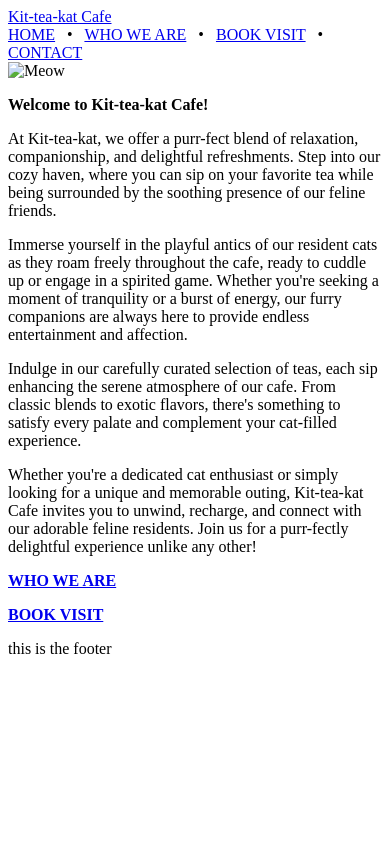
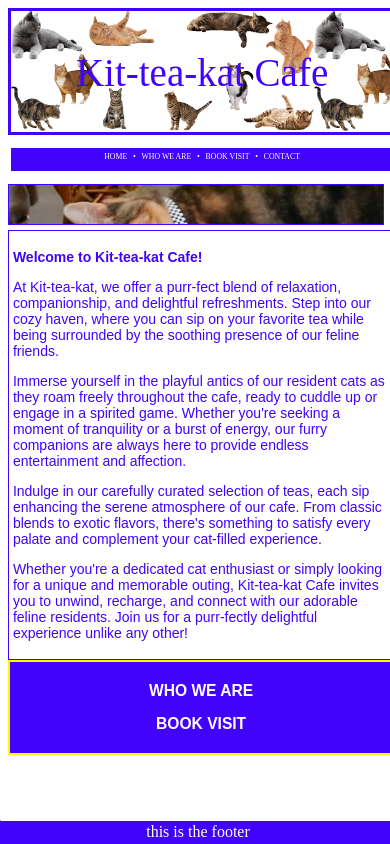
Before and after one commit to ell4mcconnell/ell4mcconnell.github.io, a plain HTML site: page index.html in a window 390 px wide. Drawn offline with Linux system fonts and the light colour scheme.

Commit message:
Add files via upload

```diff
--- /dev/null
+++ b/style.css
@@ -0,0 +1,173 @@
+@charset "UTF-8";
+/* CSS Document */
+#header {background-image: url('banner.jpg');  /* this is a rule. #header is the selector of type ID (#) */
+	background-size: contain;
+	background-position: 0 100%;
+	height: 300px;
+	max-height: 20vw; 			/* these are all properties with values.height=property, 200px=value*/
+	width: 96vw;
+	padding: 1vw;				/* 1000px x 400px*/
+	text-align: center;
+	font-size:  10vw;
+	padding-top: 10vw; /*vertically align text*/
+	font-family: Luminari;
+	color: #4103fc;
+	border-style: solid;
+	/*box-sizing: border-box;*/ }
+
+	.headerlink{color: #4103fc; text-decoration: none;}
+	.headerlink:hover {color: #FFF700;}
+
+#subheader {
+	background-position: 0 100%;
+	height: 50px; 			/* these are all properties with values.height=property, 200px=value*/
+	max-height: 4vw;
+	width: 96vw;
+	padding: 1vw;				/* 1000px x 400px*/
+	text-align: center;
+	font-size:  2vw;
+	font-family: Luminari;
+	/*padding: 1vw;*/
+	color: #fff;
+	border-style: solid;
+	/*box-sizing: border-box; 	*/
+	background-color:#4103fc;
+	margin-top: 10px;}
+
+#content {width: 100%; margin-top: 10px; margin-bottom: 10px; font-family: Arial;}
+
+		.text-box,.right-sidebar,.image-home,.image-container {
+			border-style: solid;
+			border-width: 1px;
+			color: #4103fc;}
+
+		.text-box {  /*text on home page*/
+			color: #4103fc;
+			width: 35%;
+			float: left;
+			font-size:  18px;
+			padding: 1vw;
+			margin-right: 1%;}
+
+		.right-sidebar {
+			color: #fff;
+			background-color:  #4103fc;
+			width: 18%;
+			display:inline-block;
+			right:0;
+			font-size:  4vw;
+			padding: 1vw;
+			border-width: 2px;
+			border-color:#FFF700;
+			border-style: solid;
+			text-align: center;
+			margin: 0 auto;}
+
+		.image-home{
+			width: 39%;
+			max-height:80%;
+			float: left;
+			left: 0;
+			margin-right: 1%;
+
+}
+		.image-home img{
+			/*color: #4103fc; overflow: hidden;
+			align-items: center;
+			justify-content: center;
+			display: block;*/
+			color: #4103fc;
+			width: 100%;
+			height: 100%;
+
+			}
+
+		.image-container{
+			width: 100%;
+			height: 20%;
+			}
+
+		.image-container img{
+			width: 100%;
+			height: 100%;
+			object-fit: cover;
+
+			/*color: #4103fc;
+			overflow: hidden;
+			align-items: center;
+			justify-content: center;
+			display: block;
+			width: 100%;
+			height: 100%;
+			object-fit:cover;*/
+
+			/*transform: translate(-50%, -50%);*/
+
+			}
+
+
+
+		.link {color: #fff; text-decoration: none;}
+		.link:hover {color: #FFF700;}
+
+
+@media (max-width: 1160px) {
+    .text-box {
+        font-size: 16px; /* Adjust font size for smaller screens */
+    }
+}
+
+@media (max-width: 767px) {
+    .text-box {
+        font-size: 14px; /* Adjust font size for smaller screens */
+    }
+}
+
+@media (max-width: 670px) {
+    .text-box {
+		float: none;
+		width: 96vw;
+		margin-top: 5px;
+		padding: 1vw;
+
+    }
+	.image-home {
+		float: none;
+		width: 100%;
+		height: 10vw;
+		margin-bottom: 5px;
+
+		/*max-height:30vw;*/
+    }
+	.image-home img{
+		width: 100%;
+		height: 100%;
+		object-fit:cover;}
+
+	.right-sidebar{
+		/*I guess no longer aptly named here*/
+		width: 96vw;
+		padding: 1vw;
+		margin-bottom: 5%;
+
+	}
+}
+
+#footer {
+    background-color: #4103fc; /* Background color of the footer */
+	font-family: Luminari;
+    color: #fff; /* Text color */
+    padding: 2px; /* Padding around the content */
+    text-align: center; /* Align the content to the center */
+    position: fixed; /* or relative/absolute, depending on your layout */
+	left: 0;
+    bottom: 0; /* Stick the footer to the bottom of the viewport */
+    width: 100%; /* Take up the full width of the viewport */
+	border-style:solid;
+	border-color:#4103fc;
+	border-top-color: #fff;
+	border-width: 1px;
+}
+
+
+body {background-color:#fff; }
```
Also changed, not shown: about.html (added, +32 -0 lines), book.html (added, +28 -0 lines), contact.html (added, +28 -0 lines), banner.jpg (added), cat_cafe_banner.png (added), homepage_image.jpeg (added), homepage_image.jpg (added), index.html (line endings or trailing spaces).
